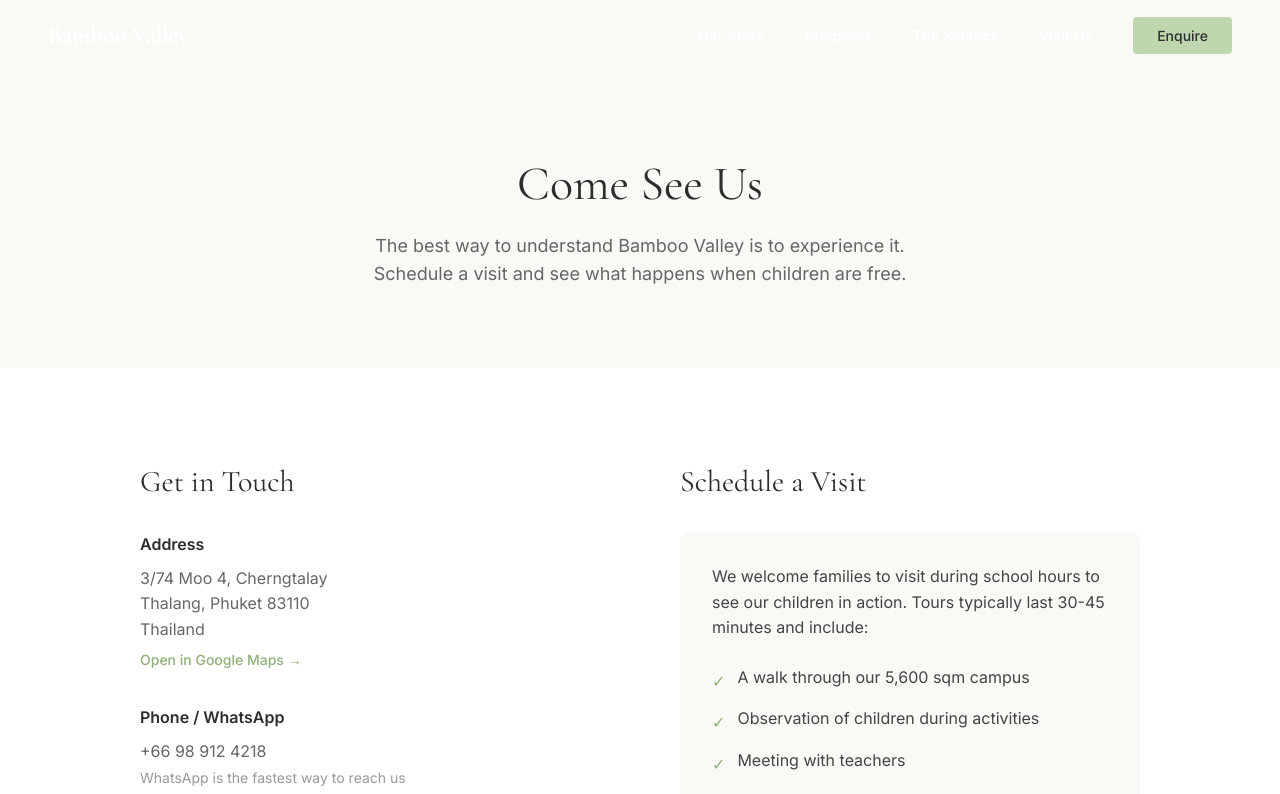
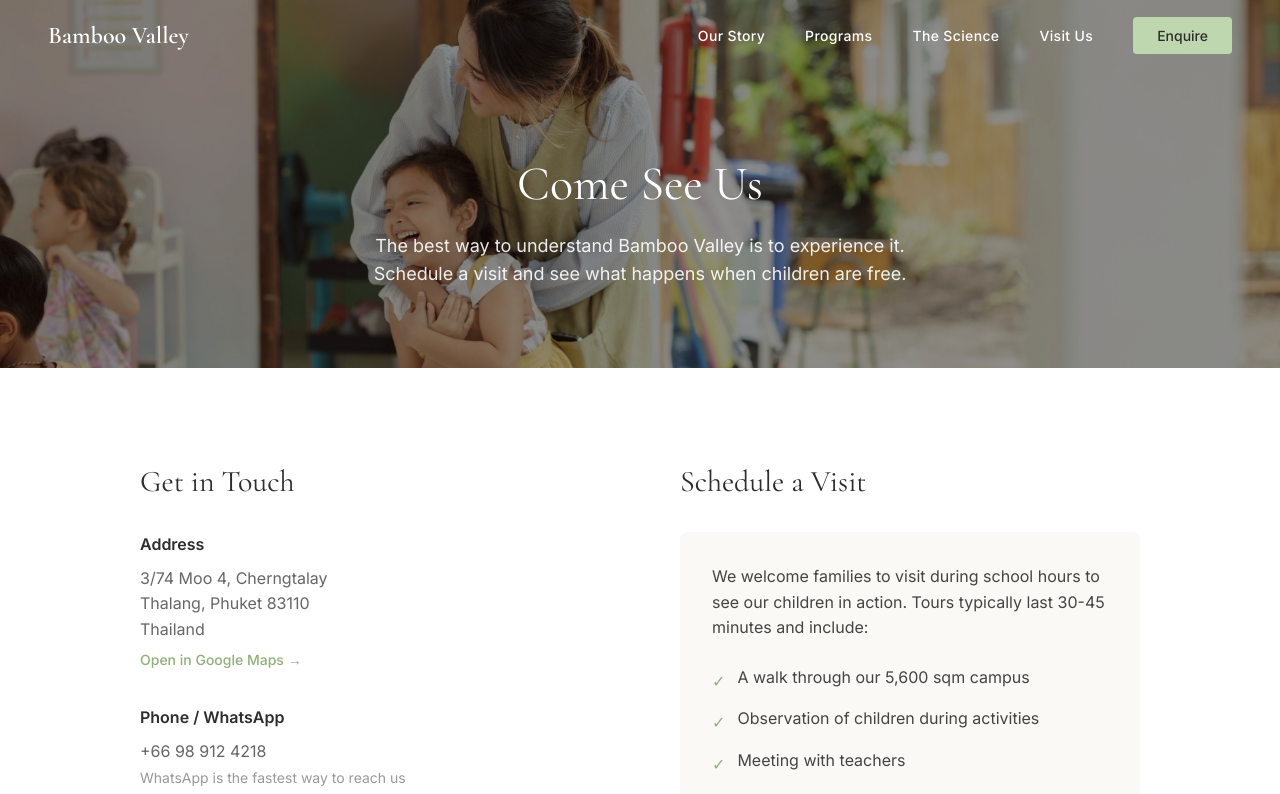
Before and after one commit to Masssa75/bamboo-valley-school, a Next.js app: page /contact in a window 1280 px wide. Shown: the top 794 px of the page. Built offline with nearby package versions, Linux system fonts and the light colour scheme.

Commit message:
feat: add background image to contact page hero

```diff
--- a/src/app/contact/page.tsx
+++ b/src/app/contact/page.tsx
@@ -13,12 +13,18 @@ export default function ContactPage() {
       <Navigation />
 
       {/* Hero */}
-      <section className="pt-32 pb-16 md:pt-40 md:pb-20 px-6 bg-[#FAF9F6]">
-        <div className="max-w-[800px] mx-auto text-center">
-          <h1 className="font-serif text-4xl md:text-5xl font-normal mb-6 text-[#2d2d2d]">
+      <section
+        className="relative pt-32 pb-16 md:pt-40 md:pb-20 px-6 bg-cover bg-center"
+        style={{ backgroundImage: "url('/images/contact-hero.jpg')" }}
+      >
+        {/* Overlay */}
+        <div className="absolute inset-0 bg-black/40" />
+
+        <div className="relative max-w-[800px] mx-auto text-center">
+          <h1 className="font-serif text-4xl md:text-5xl font-normal mb-6 text-white">
             Come See Us
           </h1>
-          <p className="text-lg text-[#666] max-w-[600px] mx-auto">
+          <p className="text-lg text-white/90 max-w-[600px] mx-auto">
             The best way to understand Bamboo Valley is to experience it.
             Schedule a visit and see what happens when children are free.
           </p>
```
Also changed, not shown: public/images/contact-hero.jpg (added).
